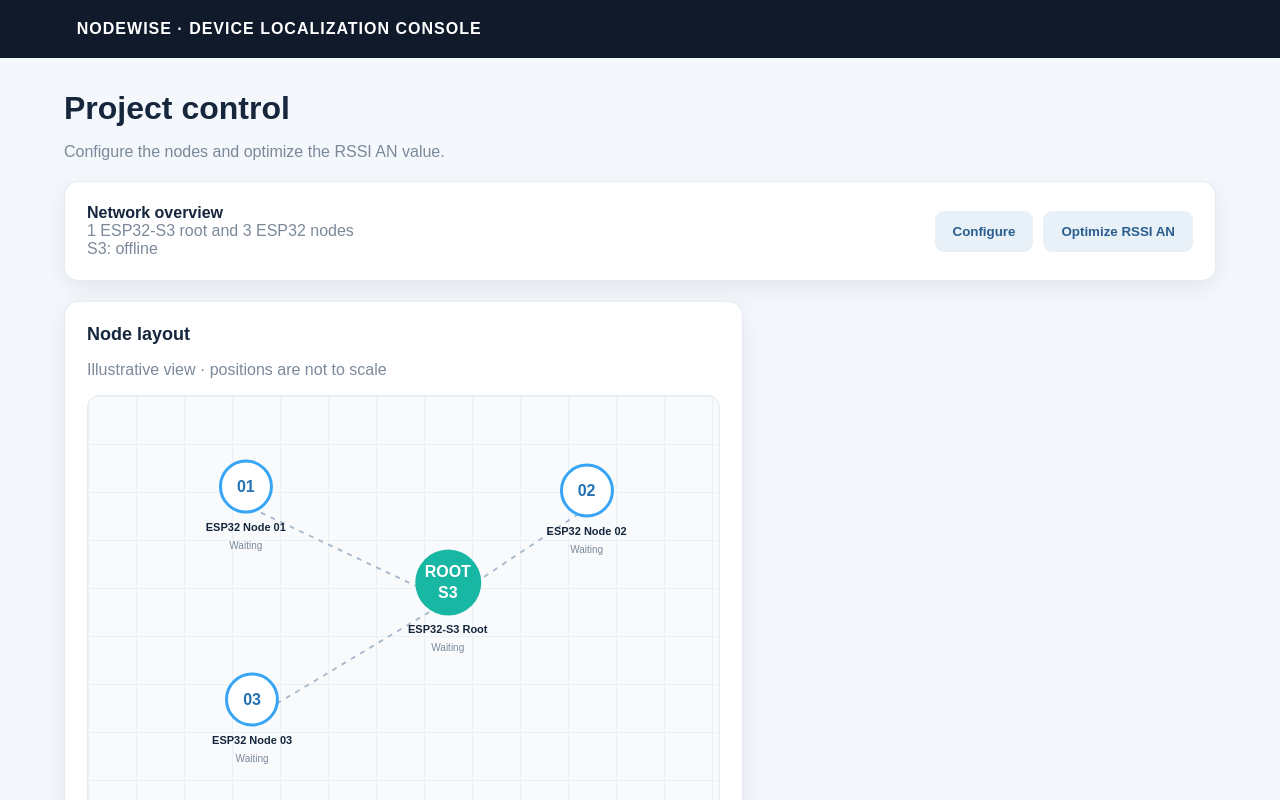
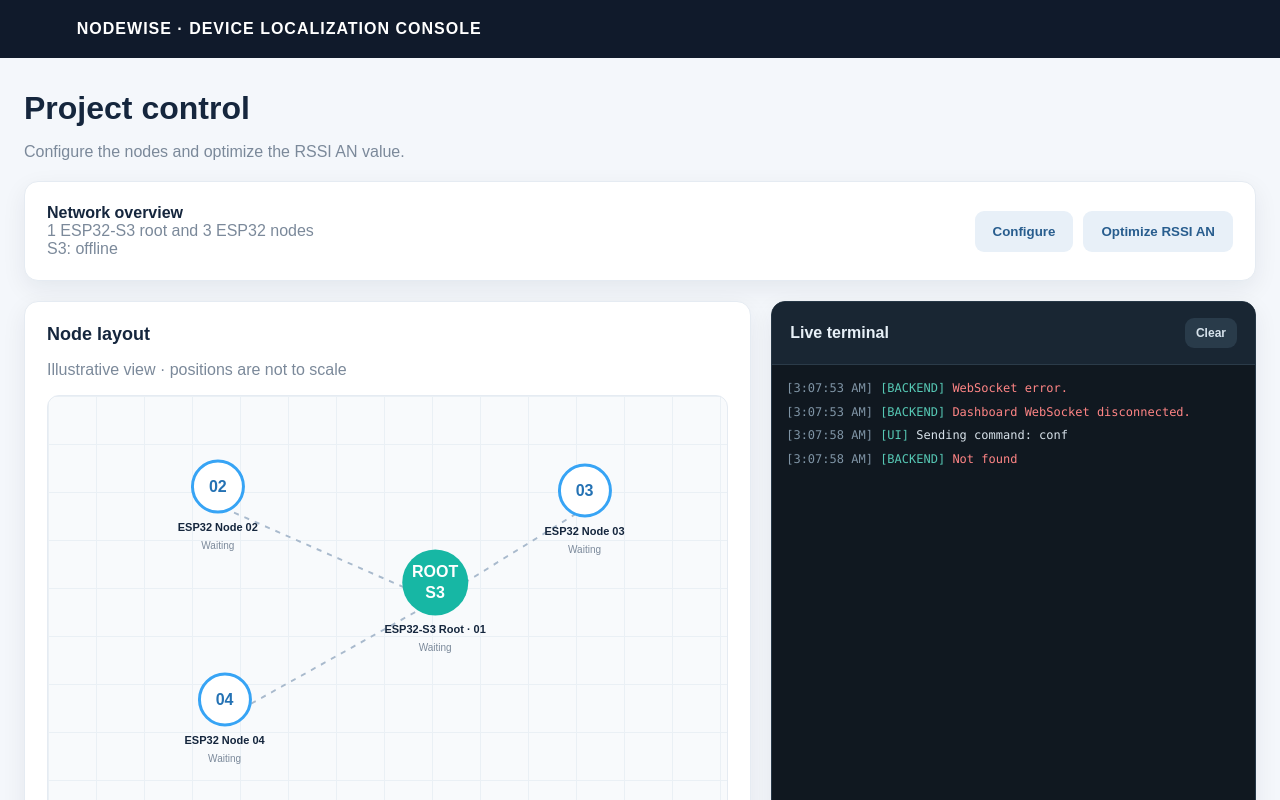
Before and after one commit to UltraMax1623/Rouge-Device-Localization, a plain HTML site: page UI/page.html in a window 1280 px wide. Both pictures are taken after a click on the button "Configure". Shown: the top 800 px of the page. Drawn offline with Linux system fonts and the light colour scheme; no server answers.

Commit message:
Conf Edited

```diff
--- a/UI/page.html
+++ b/UI/page.html
@@ -24,7 +24,7 @@
     }
 
     main {
-      max-width: 1200px;
+      max-width: 1400px;
       margin: auto;
       padding: 32px 24px;
     }
@@ -75,8 +75,9 @@
 
     .columns {
       display: grid;
-      grid-template-columns: 1.5fr 1fr;
+      grid-template-columns: minmax(0, 1.5fr) minmax(300px, 1fr);
       gap: 20px;
+      align-items: start;
     }
 
     .left-column {
@@ -86,12 +87,9 @@
       min-width: 0;
     }
 
-    .left-column > .card {
+    .left-column > .card,
+    .terminal-card {
       margin: 0;
-    }
-
-    .future-space {
-      min-height: 1px;
     }
 
     .map {
@@ -155,8 +153,17 @@
       text-align: center;
     }
 
-    .node-name { font-size: 11px; font-weight: bold; white-space: nowrap; }
-    .node-status { color: #7b899a; font-size: 10px; white-space: nowrap; }
+    .node-name {
+      font-size: 11px;
+      font-weight: bold;
+      white-space: nowrap;
+    }
+
+    .node-status {
+      color: #7b899a;
+      font-size: 10px;
+      white-space: nowrap;
+    }
 
     .device-row {
       display: flex;
@@ -167,7 +174,7 @@
       font-size: 13px;
     }
 
-    .device-row:last-child { border-bottom: 0; }
+    .device-row:last-of-type { border-bottom: 0; }
     .status { color: #7b899a; }
 
     .result-box {
@@ -186,20 +193,72 @@
       line-height: 1.5;
     }
 
-    .success { color: #199d78; }
     .error { color: #c75050; }
 
-    @media (max-width: 800px) {
+    .terminal-card {
+      display: flex;
+      flex-direction: column;
+      min-height: 680px;
+      padding: 0;
+      overflow: hidden;
+      background: #101820;
+      border-color: #263746;
+    }
+
+    .terminal-header {
+      display: flex;
+      justify-content: space-between;
+      align-items: center;
+      gap: 12px;
+      padding: 16px 18px;
+      color: #e7f0f7;
+      background: #192633;
+      border-bottom: 1px solid #2b3b49;
+    }
+
+    .terminal-header h2 {
+      margin: 0;
+      font-size: 16px;
+    }
+
+    .terminal-header button {
+      padding: 8px 11px;
+      color: #d6e2eb;
+      background: #293b4a;
+      font-size: 12px;
+    }
+
+    #terminalOutput {
+      flex: 1;
+      min-height: 0;
+      max-height: 620px;
+      overflow-y: auto;
+      padding: 14px;
+      color: #d8e2ea;
+      background: #101820;
+      font-family: Consolas, "Courier New", monospace;
+      font-size: 12px;
+      line-height: 1.55;
+      overflow-wrap: anywhere;
+    }
+
+    .terminal-line { margin: 0 0 5px; }
+    .terminal-time { color: #7f94a5; }
+    .terminal-source { color: #56c8b4; }
+    .terminal-error { color: #ff8585; }
+    .terminal-warn { color: #ffd37a; }
+
+    @media (max-width: 850px) {
       .columns { grid-template-columns: 1fr; }
-      .future-space {
-        display: none;
-      }
+      .terminal-card { min-height: 400px; }
+      #terminalOutput { max-height: 400px; }
     }
 
     @media (max-width: 500px) {
       main { padding: 24px 14px; }
       .card { padding: 16px; }
       .map { height: 350px; }
+      .terminal-card { padding: 0; }
     }
   </style>
 </head>
@@ -239,27 +298,27 @@
               <line x1="456" y1="206" x2="208" y2="324"></line>
             </svg>
 
-            <div class="node root" data-node="root">
+            <div class="node root" data-node="01">
               <div class="circle">ROOT<br>S3</div>
-              <div class="node-name">ESP32-S3 Root</div>
+              <div class="node-name">ESP32-S3 Root · 01</div>
               <div class="node-status">Waiting</div>
             </div>
 
-            <div class="node node-one" data-node="node-01">
-              <div class="circle">01</div>
-              <div class="node-name">ESP32 Node 01</div>
-              <div class="node-status">Waiting</div>
-            </div>
-
-            <div class="node node-two" data-node="node-02">
+            <div class="node node-one" data-node="02">
               <div class="circle">02</div>
               <div class="node-name">ESP32 Node 02</div>
               <div class="node-status">Waiting</div>
             </div>
 
-            <div class="node node-three" data-node="node-03">
+            <div class="node node-two" data-node="03">
               <div class="circle">03</div>
               <div class="node-name">ESP32 Node 03</div>
+              <div class="node-status">Waiting</div>
+            </div>
+
+            <div class="node node-three" data-node="04">
+              <div class="circle">04</div>
+              <div class="node-name">ESP32 Node 04</div>
               <div class="node-status">Waiting</div>
             </div>
           </div>
@@ -269,20 +328,20 @@
           <h2>Device status</h2>
 
           <div class="device-row">
-            <strong>ESP32-S3 Root</strong>
-            <span class="status" id="root-status">Waiting</span>
-          </div>
-          <div class="device-row">
-            <strong>ESP32 Node 01</strong>
-            <span class="status" id="node-01-status">Waiting</span>
+            <strong>ESP32-S3 Root · 01</strong>
+            <span class="status" id="01-status">Waiting</span>
           </div>
           <div class="device-row">
             <strong>ESP32 Node 02</strong>
-            <span class="status" id="node-02-status">Waiting</span>
+            <span class="status" id="02-status">Waiting</span>
           </div>
           <div class="device-row">
             <strong>ESP32 Node 03</strong>
-            <span class="status" id="node-03-status">Waiting</span>
+            <span class="status" id="03-status">Waiting</span>
+          </div>
+          <div class="device-row">
+            <strong>ESP32 Node 04</strong>
+            <span class="status" id="04-status">Waiting</span>
           </div>
 
           <div class="result-box">
@@ -296,7 +355,14 @@
           </p>
         </section>
       </div>
-      <aside class="future-space"></aside>
+
+      <aside class="card terminal-card">
+        <div class="terminal-header">
+          <h2>Live terminal</h2>
+          <button id="clearTerminalButton" type="button">Clear</button>
+        </div>
+        <div id="terminalOutput" aria-live="polite"></div>
+      </aside>
     </div>
   </main>
 
@@ -305,17 +371,51 @@
     const optimizeButton = document.getElementById("optimizeButton");
     const message = document.getElementById("message");
     const connectionStatus = document.getElementById("connectionStatus");
+    const terminalOutput = document.getElementById("terminalOutput");
+    const clearTerminalButton = document.getElementById("clearTerminalButton");
+
+    function addTerminalLine(source, text, kind = "") {
+      const line = document.createElement("div");
+      line.className = `terminal-line ${kind}`;
+
+      const time = new Date().toLocaleTimeString();
+      line.innerHTML =
+        `<span class="terminal-time">[${time}]</span> ` +
+        `<span class="terminal-source">[${source}]</span> `;
+
+      const content = document.createElement("span");
+      content.textContent = text;
+      line.appendChild(content);
+      terminalOutput.appendChild(line);
+
+      while (terminalOutput.children.length > 200) {
+        terminalOutput.removeChild(terminalOutput.firstChild);
+      }
+
+      terminalOutput.scrollTop = terminalOutput.scrollHeight;
+    }
+
+    clearTerminalButton.addEventListener("click", () => {
+      terminalOutput.replaceChildren();
+      addTerminalLine("UI", "Terminal cleared.");
+    });
 
     const wsProtocol = location.protocol === "https:" ? "wss:" : "ws:";
     const socket = new WebSocket(`${wsProtocol}//${location.host}/ws?role=ui`);
 
     socket.addEventListener("open", () => {
       message.textContent = "Connected to backend. Waiting for the ESP32-S3.";
+      addTerminalLine("BACKEND", "Dashboard connected to backend.");
     });
 
     socket.addEventListener("close", () => {
       connectionStatus.textContent = "S3: offline";
       message.textContent = "WebSocket disconnected. Refresh the page to reconnect.";
+      addTerminalLine("BACKEND", "Dashboard WebSocket disconnected.", "terminal-error");
+    });
+
+    socket.addEventListener("error", () => {
+      addTerminalLine("BACKEND", "WebSocket error.", "terminal-error");
     });
 
     socket.addEventListener("message", event => {
@@ -324,17 +424,32 @@
       try {
         data = JSON.parse(event.data);
       } catch {
+        addTerminalLine("BACKEND", event.data);
         return;
       }
 
       if (data.type === "device_connection") {
-        connectionStatus.textContent = data.connected ? "S3: online" : "S3: offline";
+        connectionStatus.textContent =
+          data.connected ? "S3: online" : "S3: offline";
+
+        addTerminalLine(
+          "BACKEND",
+          `ESP32-S3 ${data.connected ? "connected" : "disconnected"}.`,
+          data.connected ? "" : "terminal-warn"
+        );
         return;
       }
 
       if (data.type === "node_status") {
         updateNodeStatus(data.nodeId, data.status);
         message.textContent = `${data.nodeId}: ${data.status}`;
+        addTerminalLine(
+          "ESP32",
+          `Node ${data.nodeId} status: ${data.status}`,
+          data.status === "failed" || data.status === "missing"
+            ? "terminal-warn"
+            : ""
+        );
         return;
       }
 
@@ -348,7 +463,11 @@
           "No value included in the update";
 
         message.textContent = "RSSI AN optimization update received.";
+        addTerminalLine("ESP32", "RSSI AN optimization update received.");
+        return;
       }
+
+      addTerminalLine("BACKEND", JSON.stringify(data));
     });
 
     function updateNodeStatus(nodeId, status) {
@@ -365,6 +484,7 @@
       button.disabled = true;
       message.className = "muted";
       message.textContent = `Sending "${command}" to the backend…`;
+      addTerminalLine("UI", `Sending command: ${command}`);
 
       if (command === "optimize_rssi_an") {
         document.getElementById("optimizationStatus").textContent = "Command sent";
@@ -386,9 +506,15 @@
         }
 
         message.textContent = result;
+        addTerminalLine("BACKEND", result);
       } catch (error) {
         message.className = "error";
         message.textContent = error.message || "Could not contact the backend.";
+        addTerminalLine(
+          "BACKEND",
+          error.message || "Could not contact the backend.",
+          "terminal-error"
+        );
 
         if (command === "optimize_rssi_an") {
           document.getElementById("optimizationStatus").textContent =
```
Also changed, not shown: UI/server.js (+39 -9 lines), 3 other files.
